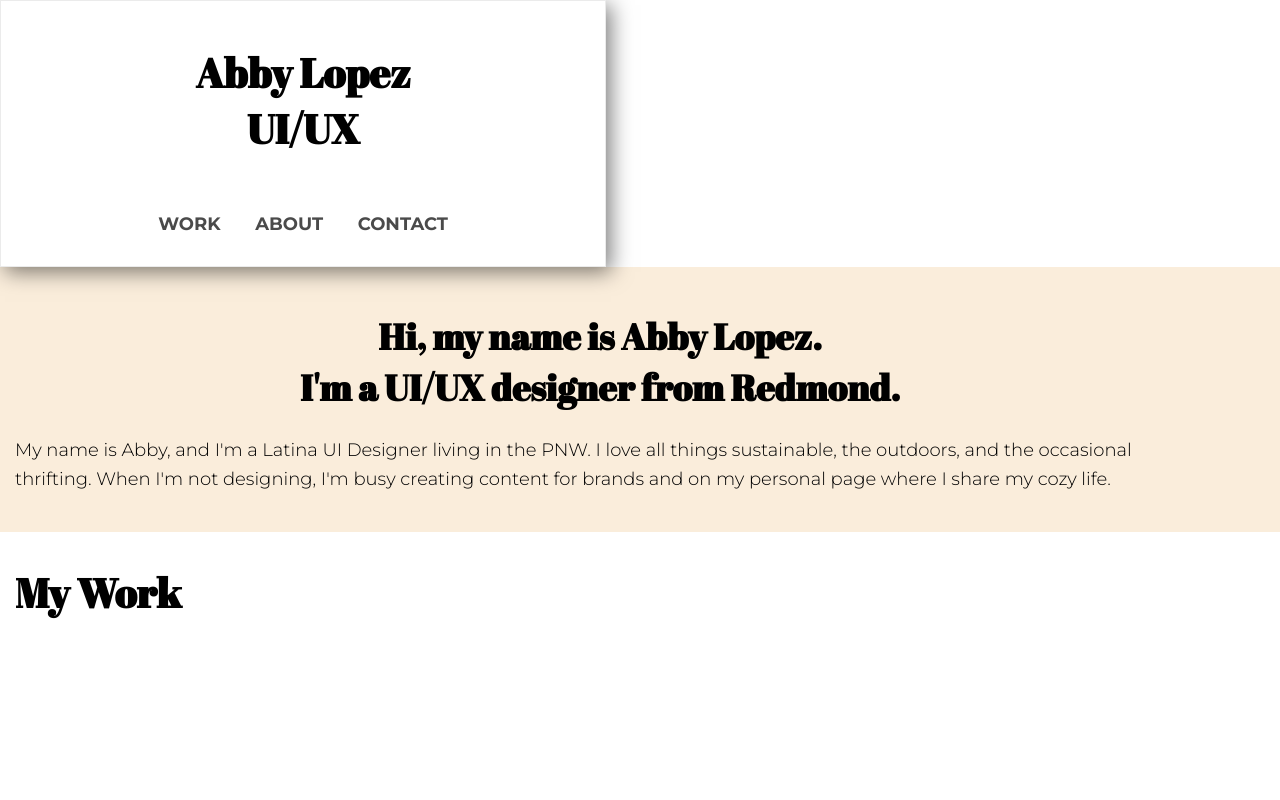
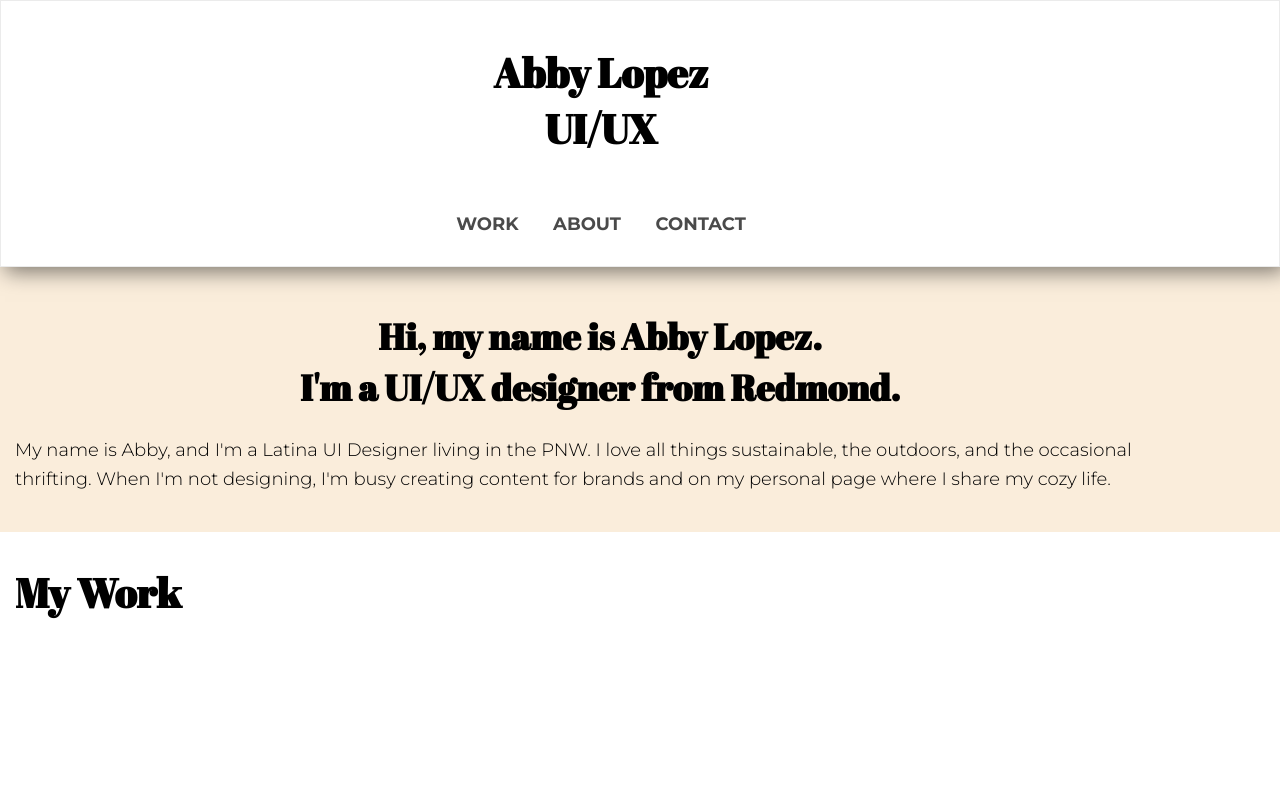
Before and after one commit to ablo0716/Exercise-coding-with-html, a plain HTML site: page index.html in a window 1280 px wide. Shown: the top 800 px of the page. Drawn offline with nearby package versions, Linux system fonts and the light colour scheme.

Commit message:
apply feedback fixes

```diff
--- a/css/style.css
+++ b/css/style.css
@@ -138,9 +138,8 @@ header {
   text-align: center;
   padding: 10px 0;
   position: fixed;
+  width: 100%;
   /*start shadow ------------*/
-	width: [object Object]px;
-	height: [object Object]px;
 	background: #ffffff;
 	border: solid #ebebeb 1px;
 	box-shadow: 5px 5px 20px rgba(0, 0, 0, 0.5)  ;
@@ -154,8 +153,6 @@ main {
 
 .css-box-shadow{
 	/*start ------------*/
-	width: [object Object]px;
-	height: [object Object]px;
 	background: #F8F8F8;
 	border: solid #BDBDBD 1px;
 	box-shadow: 5px 5px 20px rgba(0, 0, 0, 0.5)  ;
```
